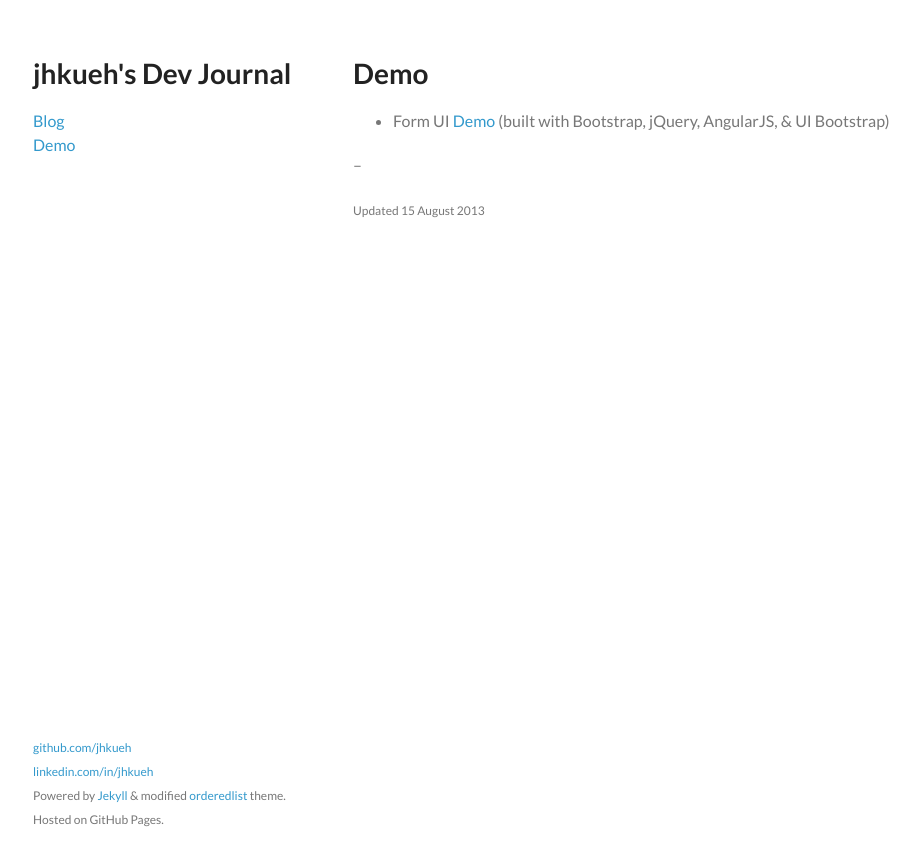
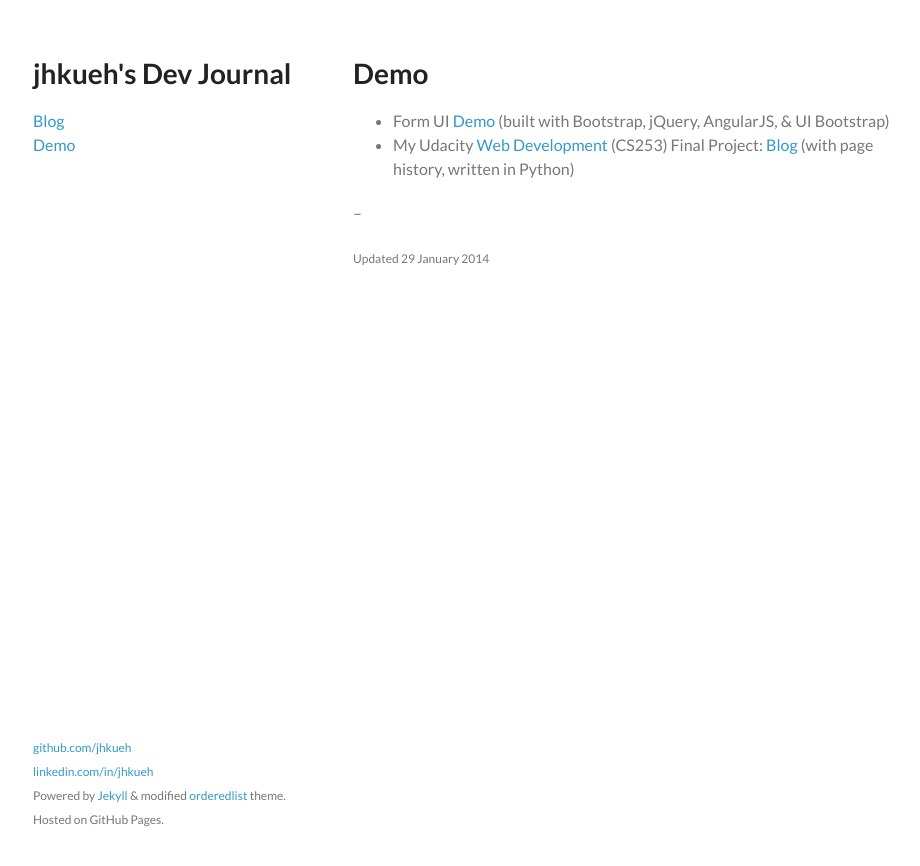
Before and after one commit to jhkueh/jhkueh.github.com, a Jekyll site: the page built from demo.md, in a window 1280 px wide. Shown: the top 866 px of the page, without its empty margins (172-1092 px from the left). Built offline with Jekyll 4.4.1, drawn with Linux system fonts in a browser that asks for light colours; Markdown is read by kramdown in place of the engine named in the settings.

Commit message:
Update demo list

```diff
--- a/demo.md
+++ b/demo.md
@@ -7,6 +7,7 @@ title: Demo
 ================
 
 * Form UI [Demo](http://jhkueh.github.com/demo-formUI-esc/index.html) (built with Bootstrap, jQuery, AngularJS, & UI Bootstrap)
+* My Udacity [Web Development](https://www.udacity.com/course/cs253) (CS253) Final Project: [Blog](http://ocy1357.appspot.com/) (with page history, written in Python)
 
 --
-<p class="meta"><small>Updated 15 August 2013</small></p>
+<p class="meta"><small>Updated 29 January 2014</small></p>
```
